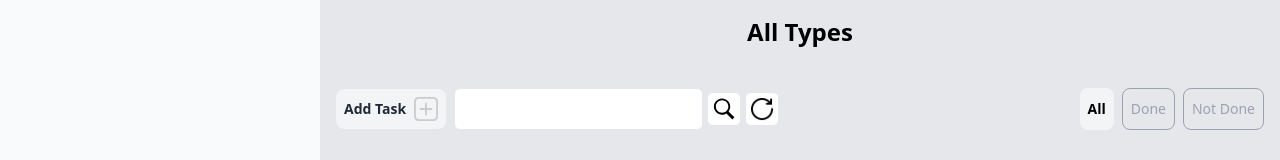
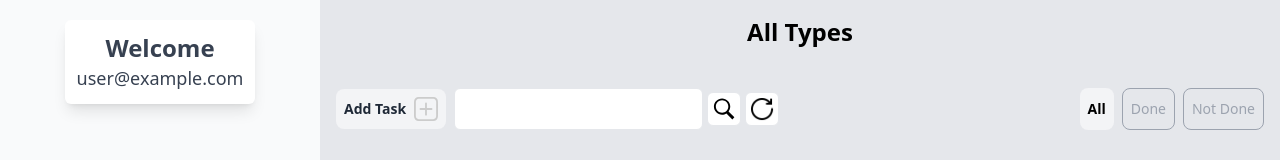
Before and after one commit to GoktugMuratDemir/task-master, a React (Create React App) app: page / in a window 1280 px wide. Shown: the top 160 px of the page. Built offline with nearby package versions, Linux system fonts and the light colour scheme; no server answers; the database is empty; sample sign-in values are in the browser's storage; a web font is replaced by a local one.

Commit message:
task card ve siderbar kısımlarının tasarımsal düzenlendi

```diff
--- a/src/Components/TaskCard.tsx
+++ b/src/Components/TaskCard.tsx
@@ -39,11 +39,11 @@ const TaskCard: React.FC<TaskCardProps> = ({ task }) => {
 
   return (
     <div className="bg-white shadow-lg rounded-lg p-4 mb-4">
-      <div className="flex items-center justify-between">
-        <p className="text-xs text-gray-500">
+      <div className="grid grid-cols-3">
+        <p className="col-span-1 text-xs text-gray-500">
           Creator : {task.isCreatorAdmin ? "Admin" : "User"}
         </p>
-        <p className="text-xs text-gray-500 flex items-center gap-1">
+        <p className="col-span-1 text-xs text-gray-500 flex items-center gap-1 justify-center">
           Accessibility :{" "}
           {isAdminUser || isAccessibility(task.userId) ? (
             <img src="/Assets/checked.png" alt="" className="w-4 h-4" />
@@ -51,7 +51,7 @@ const TaskCard: React.FC<TaskCardProps> = ({ task }) => {
             <img src="/Assets/remove.png" alt="" className="w-4 h-4" />
           )}{" "}
         </p>
-        <p className="text-xs text-gray-500">{task.userEmail}</p>
+        <p className="col-span-1 text-xs text-gray-500 text-end">{task.userEmail}</p>
       </div>
       <div className="w-full h-px bg-slate-500 my-2"></div>
       <div className="flex items-center justify-between">
--- a/src/Layouts/Dashboard/DashboardLayoutMain.tsx
+++ b/src/Layouts/Dashboard/DashboardLayoutMain.tsx
@@ -1,10 +1,14 @@
-import React, { useState } from "react";
+import React, { useContext, useState } from "react";
 import SideBarList from "./SideBar/SideBarList";
 import { Outlet } from "react-router-dom";
 import { LogoutButton } from "../../Components/LogoutButton";
+import { RoleListContext } from "../../Context/RoleListContext";
+import { RoleListType } from "../../Context/RoleType";
 
 export const DashboardLayoutMain = () => {
   const [isOpenNav, setIsOpenNav] = useState<boolean>(false);
+
+  const { userInfo } = useContext(RoleListContext) as RoleListType;
 
   const toggleNav = () => {
     setIsOpenNav(!isOpenNav);
@@ -18,6 +22,10 @@ export const DashboardLayoutMain = () => {
           isOpenNav ? "max-md:flex col-span-full" : "max-md:hidden"
         }`}
       >
+        <div className="absolute top-5 bg-white text-center text-gray-700 p-3 rounded-md shadow-lg">
+          <h1 className="font-bold text-2xl">Welcome</h1>
+          <p className="text-lg">{userInfo.userEmail}</p>
+        </div>
         <SideBarList />
         <div className="absolute bottom-5">
           <LogoutButton />
--- a/src/Layouts/Dashboard/SideBar/SideBarList.tsx
+++ b/src/Layouts/Dashboard/SideBar/SideBarList.tsx
@@ -44,13 +44,13 @@ const SideBarList: React.FC = () => {
   const [openCategories, setOpenCategories] = useState<string[]>([]);
   const navigate = useNavigate();
 
+
+
   const location = useLocation();
 
   const handleSubCategoryClick = (to: string) => {
     navigate(to);
   };
-
-
 
   const toggleOpenCategory = (to: string) => {
     setOpenCategories((prevOpenCategories) => {
```
